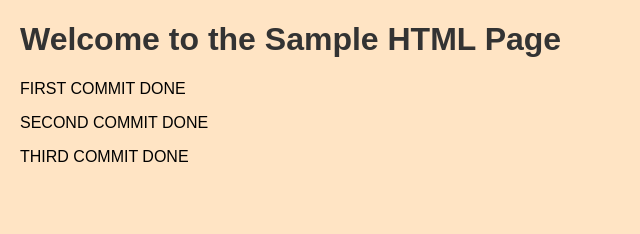
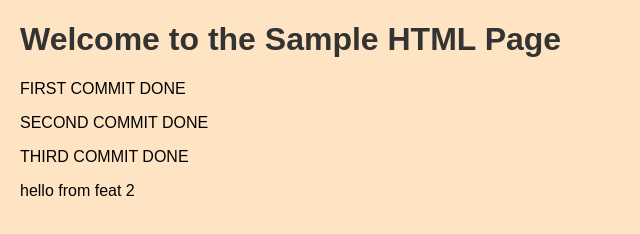
Before and after one commit to anishxchahar/athena, a plain HTML site: page athena/index.html in a window 1280 px wide. Shown: the whole page, without its empty margins (0-640 px from the left). Drawn offline with Linux system fonts and the light colour scheme.

Commit message:
feat 2 commit 1

```diff
--- a/athena/index.html
+++ b/athena/index.html
@@ -11,6 +11,7 @@
     <p>FIRST COMMIT DONE</p>
     <p>SECOND COMMIT DONE</p>
     <p>THIRD COMMIT DONE</p>
+    <p>hello from feat 2 </p>
 </body>
 <style>
     body {
```
